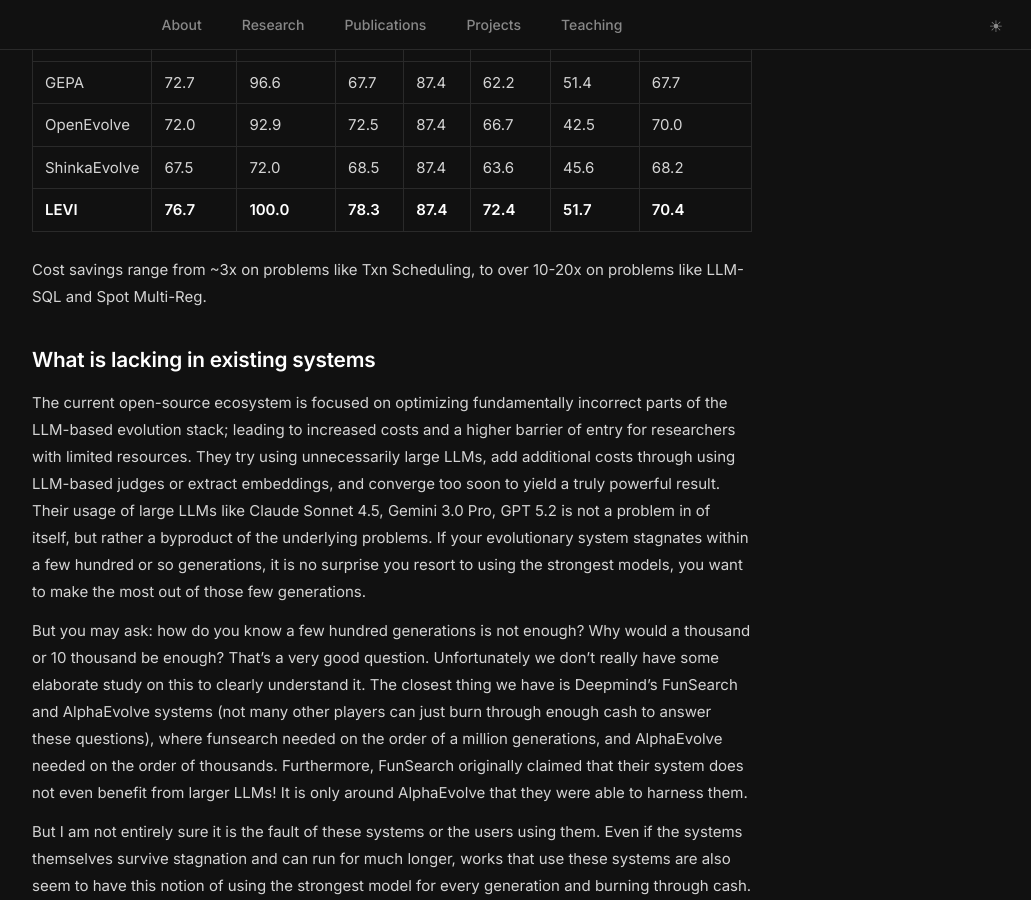
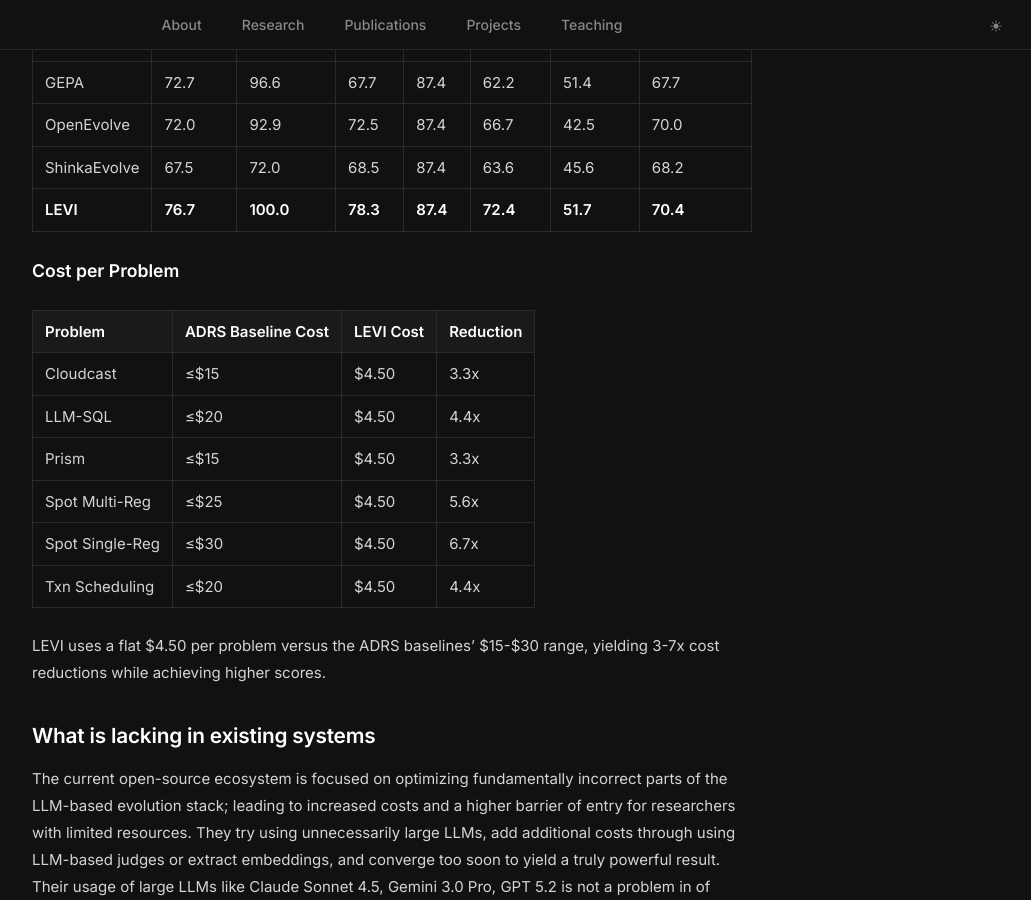
Before and after one commit to ttanv/ttanv.github.io, a Jekyll site: the page built from levi.md, in a window 1280 px wide and 900 px high, scrolled down 971 px. Shown: the whole window, without its empty margins (248-1279 px from the left). Built offline with Jekyll 4.4.1, drawn with Linux system fonts in a browser that asks for light colours.

Commit message:
Add cost comparison table to LEVI blog

```diff
--- a/levi.md
+++ b/levi.md
@@ -26,7 +26,18 @@ With this setup we get ***better*** results than OpenEvolve, ShinkaEvolve, and G
 | ShinkaEvolve | 67.5 | 72.0 | 68.5 | 87.4 | 63.6 | 45.6 | 68.2 |
 | **LEVI** | **76.7** | **100.0** | **78.3** | **87.4** | **72.4** | **51.7** | **70.4** |
 
-Cost savings range from ~3x on problems like Txn Scheduling, to over 10-20x on problems like LLM-SQL and Spot Multi-Reg.
+### Cost per Problem
+
+| Problem | ADRS Baseline Cost | LEVI Cost | Reduction |
+|---|---|---|---|
+| Cloudcast | ≤$15 | $4.50 | 3.3x |
+| LLM-SQL | ≤$20 | $4.50 | 4.4x |
+| Prism | ≤$15 | $4.50 | 3.3x |
+| Spot Multi-Reg | ≤$25 | $4.50 | 5.6x |
+| Spot Single-Reg | ≤$30 | $4.50 | 6.7x |
+| Txn Scheduling | ≤$20 | $4.50 | 4.4x |
+
+LEVI uses a flat $4.50 per problem versus the ADRS baselines' $15-$30 range, yielding 3-7x cost reductions while achieving higher scores.
 
 ## What is lacking in existing systems
 
```
